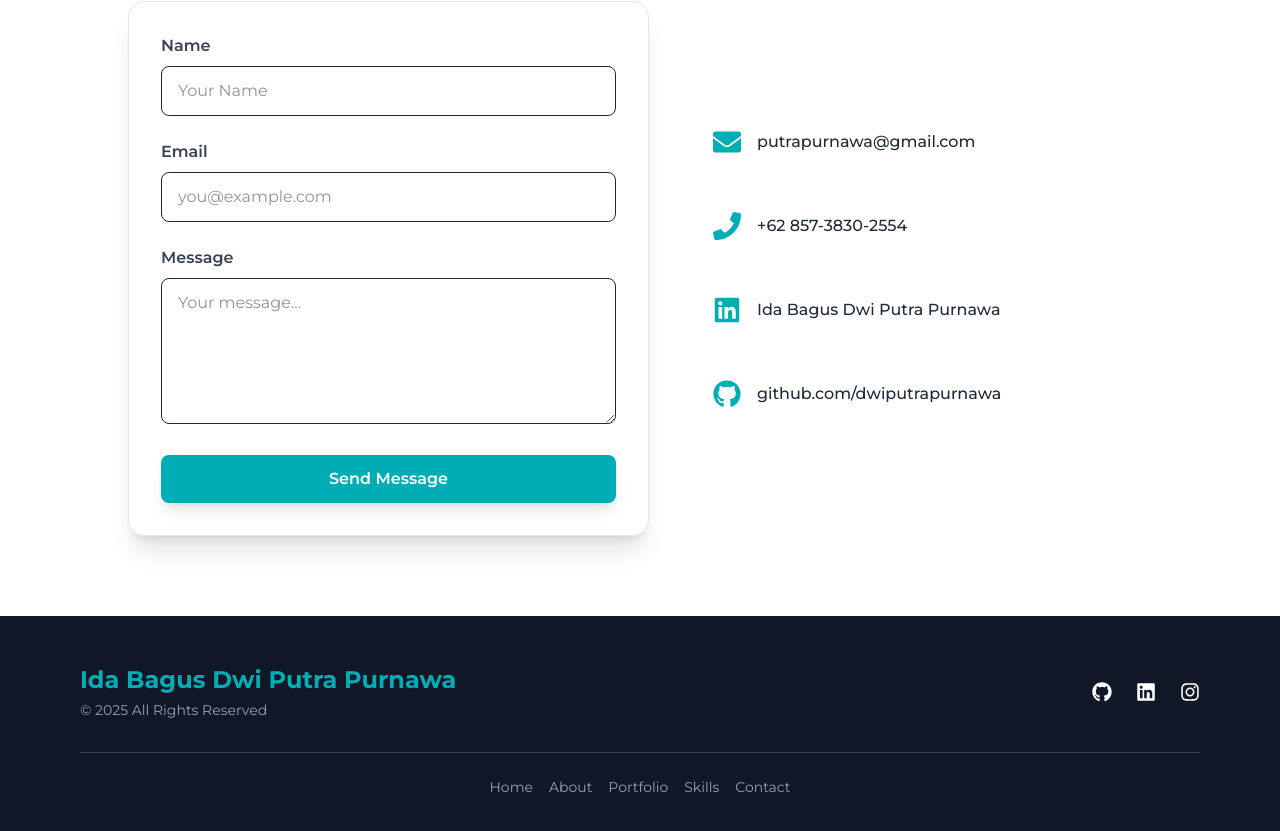
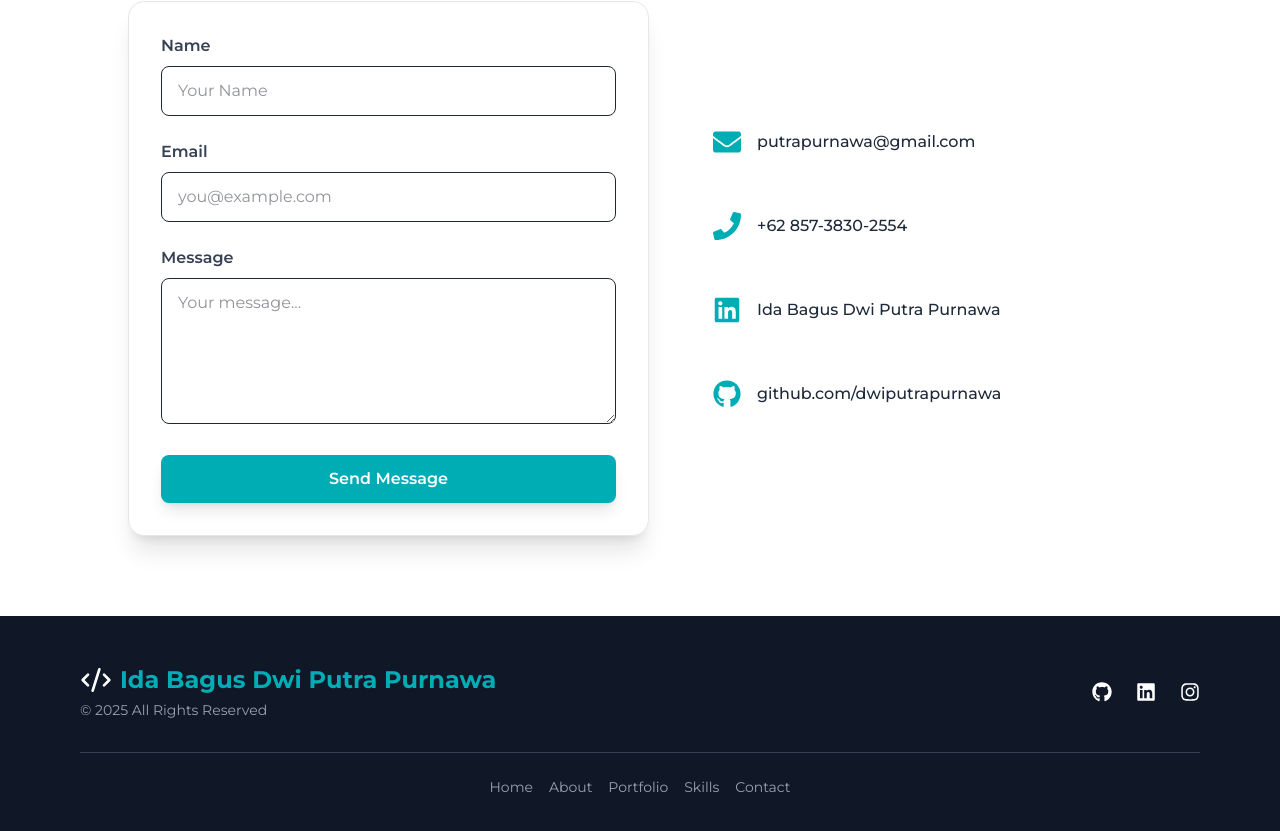
Before and after one commit to dwiputrapurnawa/portfolio-web, a Next.js app: page / in a window 1280 px wide. Shown: the part 2732-3563 px from the top of the page. Built offline with nearby package versions, Linux system fonts and the light colour scheme.

Commit message:
fix: menambahkan favicon

```diff
--- a/app/layout.tsx
+++ b/app/layout.tsx
@@ -15,6 +15,9 @@ const openSans = Open_Sans({
 export const metadata: Metadata = {
   title: "Ida Bagus Dwi Putra Purnawa Portfolio Website",
   description: "Ida Bagus Dwi Putra Purnawa Portfolio Website",
+  icons: {
+    icon: "/favicon.svg",
+  }
 };
 
 export default function RootLayout({
--- a/components/layout/Footer.tsx
+++ b/components/layout/Footer.tsx
@@ -3,6 +3,7 @@
 
 import { FaGithub, FaLinkedin, FaInstagram } from "react-icons/fa";
 import { motion } from "framer-motion";
+import { Code2 } from "lucide-react";
 
 const socialLinks = [
     { icon: <FaGithub />, href: "https://github.com/dwiputrapurnawa" },
@@ -36,9 +37,12 @@ export default function Footer() {
                     whileInView={{ opacity: 1, x: 0 }}
                     transition={{ duration: 0.6 }}
                 >
-                    <h2 className="text-2xl font-bold text-[#00ADB5]">
-                        Ida Bagus Dwi Putra Purnawa
-                    </h2>
+                    <div className="flex gap-2">
+                        <Code2 className="w-8 h-8 text-[#ffffff]" />
+                        <h2 className="text-2xl font-bold text-[#00ADB5]">
+                            Ida Bagus Dwi Putra Purnawa
+                        </h2>
+                    </div>
                     <p className="text-sm text-gray-400 mt-1">
                         &copy; {new Date().getFullYear()} All Rights Reserved
                     </p>
```
Also changed, not shown: public/favicon.svg (added).
